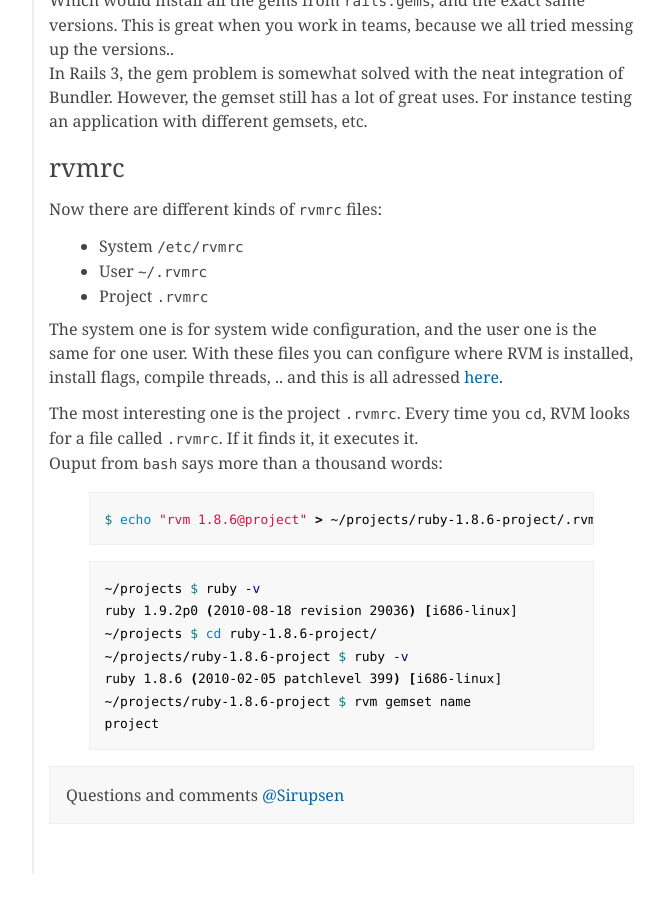
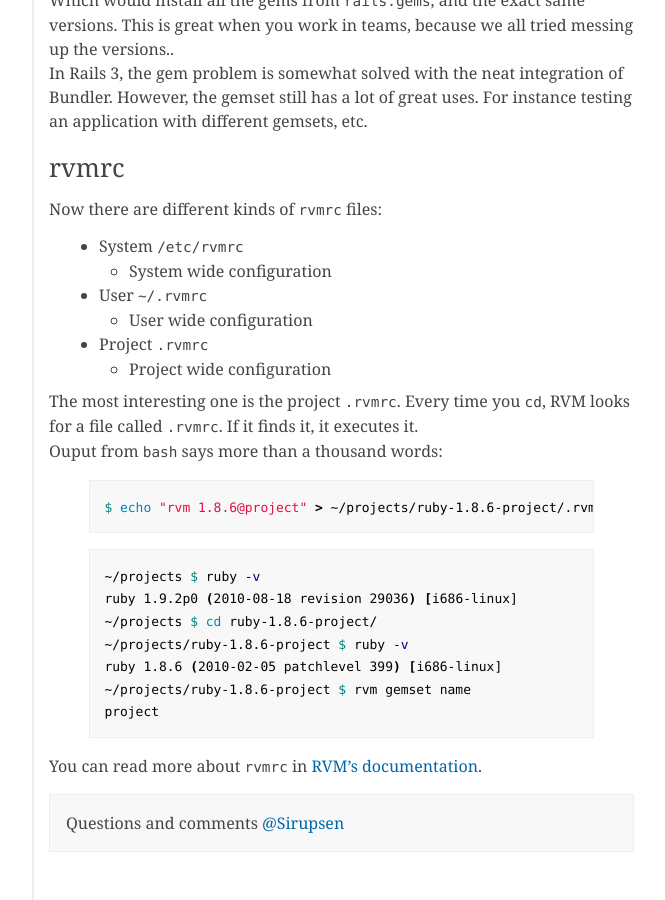
Before and after one commit to igor47/blog, a Jekyll site: the page built from _posts/2010-09-07-how-to-use-rvm-the-right-way.md, in a window 1280 px wide and 900 px high, scrolled down 4206 px. Shown: the whole window, without its empty margins (218-883 px from the left). Built offline with Jekyll 4.4.1, drawn with Linux system fonts in a browser that asks for light colours; Markdown is read by kramdown in place of the engine named in the settings; comment, search, counter and statistics services are not loaded; before the commit the page ends 5080 px from its top, so only the background shows below that.

Commit message:
Tidy up rvmrc part

```diff
--- a/_posts/2010-09-07-how-to-use-rvm-the-right-way.md
+++ b/_posts/2010-09-07-how-to-use-rvm-the-right-way.md
@@ -175,10 +175,11 @@
 Now there are different kinds of `rvmrc` files:
 
 * System `/etc/rvmrc`
+    - System wide configuration
 * User `~/.rvmrc`
+    - User wide configuration
 * Project `.rvmrc`
-
-The system one is for system wide configuration, and the user one is the same for one user. With these files you can configure where RVM is installed, install flags, compile threads, .. and this is all adressed [here](http://rvm.beginrescueend.com/workflow/rvmrc/).
+    - Project wide configuration
 
 The most interesting one is the project `.rvmrc`. Every time you `cd`, RVM looks for a file called `.rvmrc`. If it finds it, it executes it.
 Ouput from `bash` says more than a thousand words:
@@ -196,3 +197,5 @@
 ~/projects/ruby-1.8.6-project $ rvm gemset name
 project
 {% endhighlight %}
+
+You can read more about `rvmrc` in [RVM's documentation](http://rvm.beginrescueend.com/workflow/rvmrc/).
```
